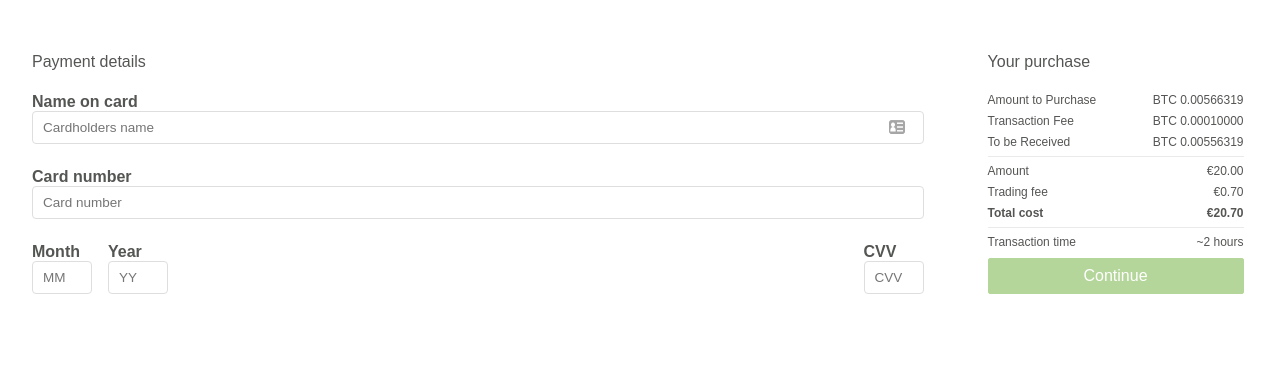
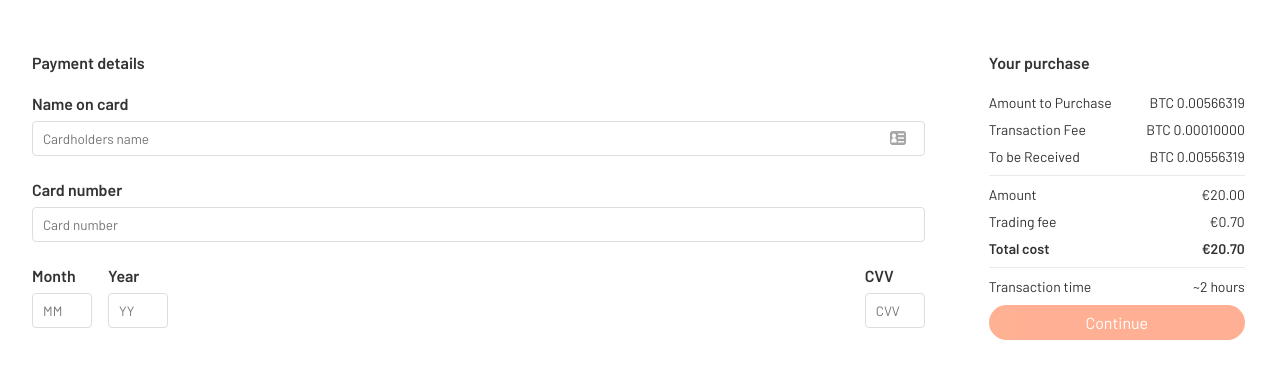
Before and after one commit to argentlabs/coinify-payment-page-theme-editor, a React (Create React App) app: page / in a window 1280 px wide. Shown: the top 378 px of the page. Built offline with nearby package versions, Linux system fonts and the light colour scheme.

Commit message:
[GB] Initial Argent styles and a little more refactoring of Coinify CSS.

```diff
--- a/public/argent.css
+++ b/public/argent.css
@@ -1,4 +1,48 @@
+@import url('https://fonts.googleapis.com/css?family=Barlow:400,500,600');
+
+:root {
+  /* Argent colour palette */
+  --argent-orange: rgb(255, 135, 91);
+  --argent-orange-wcag: rgb(243, 106, 61);
+  --argent-orange-reversed: rgb(0, 120, 164);
+  --argent-green-wcag: rgb(2,187,168);
+  --argent-black: rgb(51, 51, 50);
+  --argent-black-transparent: rgba(51, 51, 50, 0.08);
+  --argent-dark-charcoal: rgb(92, 91, 89);
+  --argent-light-charcoal: rgb(143, 142, 140);
+  --argent-clay: rgb(194, 192, 190);
+  --argent-sand: rgb(245, 243, 240);
+  --argent-mayo: rgb(250, 248, 245);
+
+  --danger: rgb(193, 32, 38);
+}
+
+body {
+  font-family: "Barlow", sans-serif;
+  color: var(--argent-black);
+}
+
+h4 {
+  font-weight: 600;
+}
+
 .card-data-column-left,
 .card-data-column-right {
   padding: 32px;
 }
+
+button {
+  border-radius: 20px;
+}
+
+button.continue-button {
+  background-color: var(--argent-orange);
+  border: 0;
+}
+
+.card-order-line {
+  margin-top: 10px;
+  margin-bottom: 10px;
+  font-size: 14px;
+  white-space: nowrap;
+}
--- a/public/coinify.css
+++ b/public/coinify.css
@@ -7,6 +7,7 @@
 body {
   margin: 0;
   font-family: sans-serif;
+  color: #545653;
 }
 
 input,
@@ -30,7 +31,6 @@ input {
 
 h4 {
   font-weight: normal;
-  color: #545653;
 }
 
 strong,
@@ -127,7 +127,7 @@ button:disabled {
 .card-field-label {
   display: block;
   font-weight: 600;
-  color: #545653;
+  margin-bottom: 0.5rem;
 }
 
 .card-data-input-field {
@@ -173,7 +173,6 @@ button:disabled {
   justify-content: space-between;
   margin-top: 7px;
   margin-bottom: 7px;
-  color: #545653;
   font-size: 12px;
   white-space: nowrap;
 }
```
